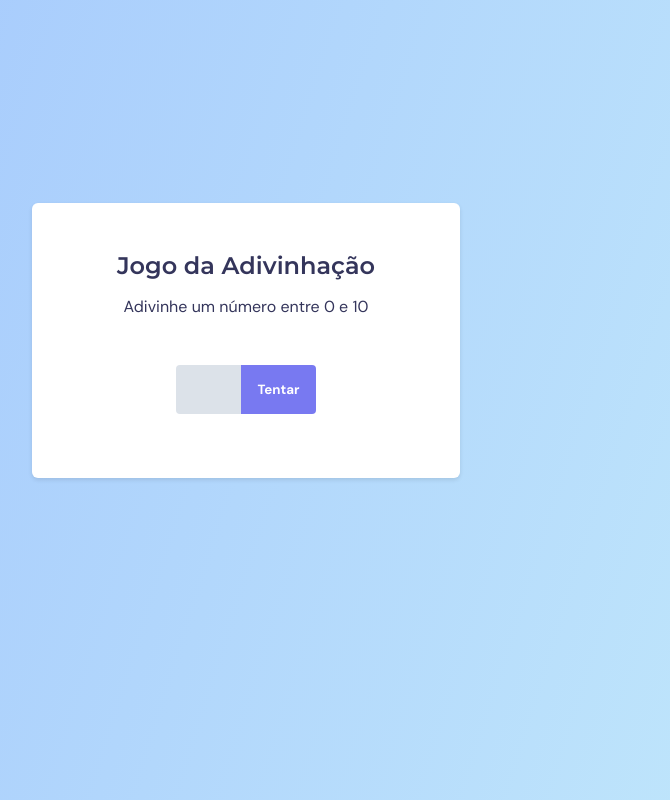
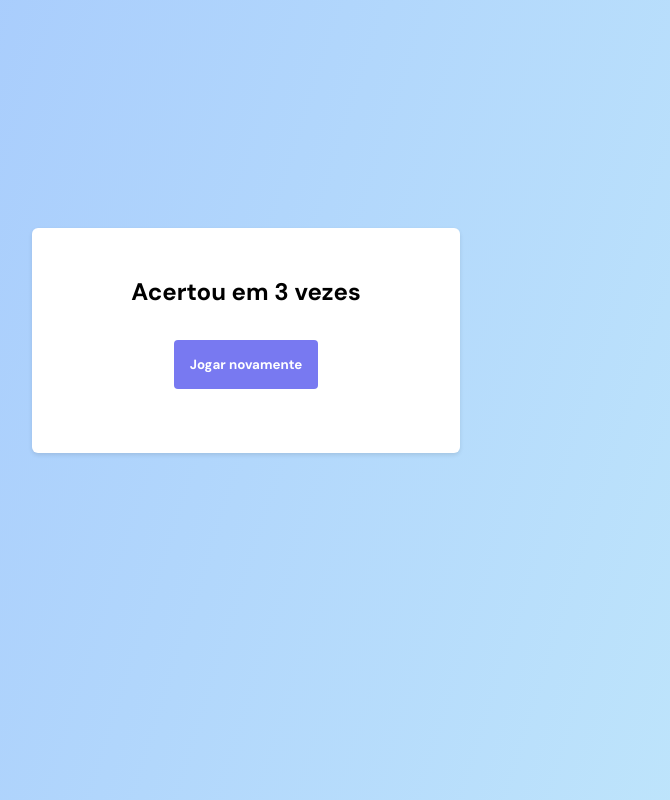
Before and after one commit to Joaovitorlemos/guessing-game, a plain HTML site: page index.html in a window 1280 px wide. Shown: the whole page, without its empty margins (394-1064 px from the left). Drawn offline with Linux system fonts and the light colour scheme.

Commit message:
finished creens

```diff
--- a/index.html
+++ b/index.html
@@ -14,13 +14,20 @@
 
     <div class="screen1 hide">
       <h1>Jogo da Adivinhação</h1>
+
       <p>Adivinhe um número entre 0 e 10</p>
+
+      <form>
+       <input type="number">
+       <button>Tentar</button>
+      </form>
     </div>
 
-   <form>
-    <input type="number">
-    <button>Tentar</button>
-   </form>
+    <div class="screen2">
+      <h2>Acertou em 3 vezes</h2>
+      <button>Jogar novamente</button>
+    </div>
+
   </main>
 </body>
 </html>
--- a/style.css
+++ b/style.css
@@ -11,7 +11,6 @@
 body {
   background: linear-gradient(287.56deg, #C2E9FB 0%, #A1C4FD 100%);
   font-size: 1.6rem;
-
   display: grid;
   place-items: center;
   height: 100vh;
@@ -21,17 +20,35 @@ body, button, input {
   font-family: 'DM Sans', sans-serif;
 }
 
+.hide {
+  display: none;
+}
+
+button {
+  background: #7879F1;
+  color: #FFFFFF;
+  font-weight: bold;
+  border-radius: 0 .4rem .4rem 0;
+  cursor: pointer;
+  transition: background .3s;
+}
+
+button:hover {
+  background: #6565d7;
+}
+
 main {
   background: #FFFFFF;
   box-shadow: 0 .2rem .4rem rgba(0, 0, 0, 0.1);
   border-radius: .6rem;
   padding: 4.8rem 6.4rem 6.4rem;
-
   width: min(42.8rem, 90%);
   margin-top: -12rem;
   text-align: center;
 }
 
+
+/* Screen1 */
 h1 {
   font-family: 'Montserrat', sans-serif;
   font-size: 2.4rem;
@@ -55,7 +72,6 @@ form {
 input, button {
   border: none;
   padding: 1.6rem;
-
 }
 
 input {
@@ -64,9 +80,13 @@ input {
   border-radius: .4rem 0 0 .4rem;
 }
 
-button {
-  background: #7879F1;
-  color: #FFFFFF;
-  font-weight: bold;
-  border-radius: 0 .4rem .4rem 0;
+/* Screen2 */
+h2 {
+  font-size: 2.4rem;
+  font-display: normal;
+  margin-bottom: 3.3rem;
 }
+
+.screen2 button {
+  border-radius: .4rem;
+}
```
